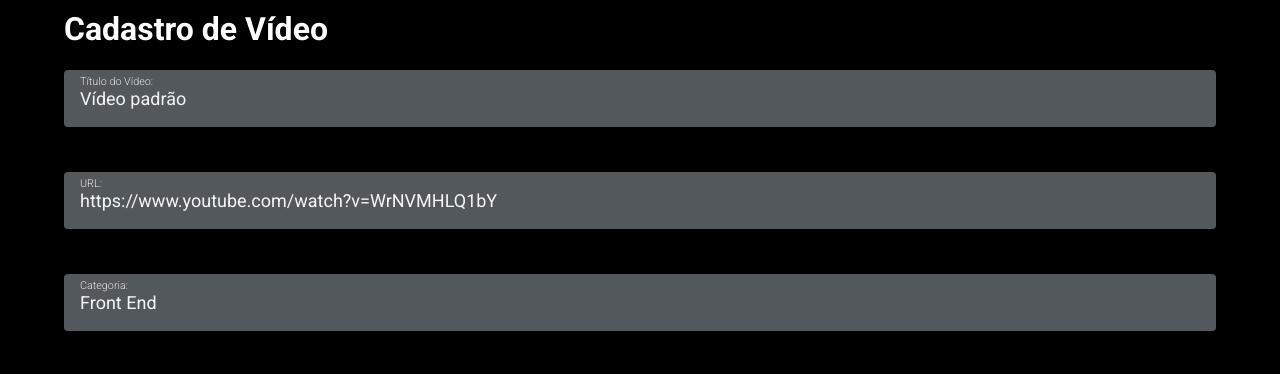
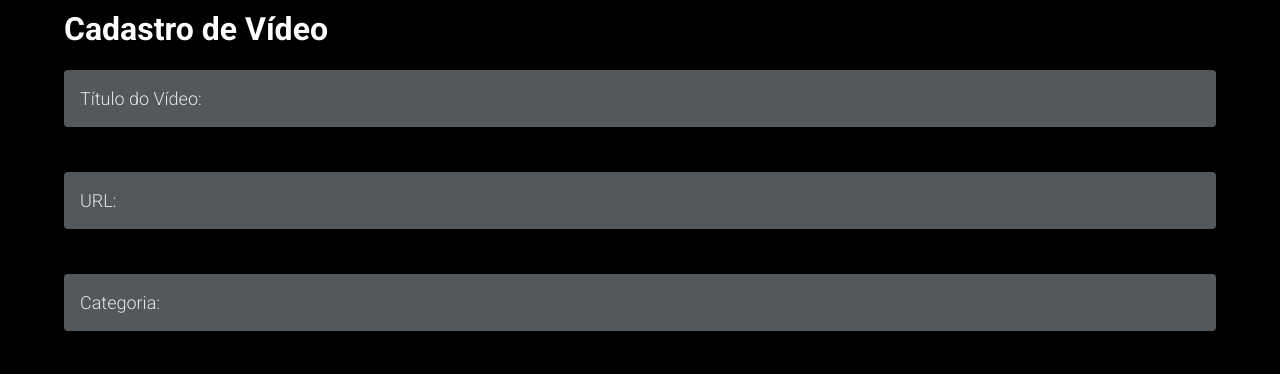
Before and after one commit to lucasbc92/buenoflix, a React (Create React App) app: page /cadastro/video in a window 1280 px wide. Shown: the part 155-529 px from the top of the page. Built offline with nearby package versions, Linux system fonts and the light colour scheme; data requests are answered from the project's data file.

Commit message:
Cleared default video values

```diff
--- a/src/pages/cadastro/Video/index.jsx
+++ b/src/pages/cadastro/Video/index.jsx
@@ -9,9 +9,9 @@ import categoriasRepository from '../../../repositories/categorias';
 
 const CadastroVideo = () => {
   const valoresIniciais = {
-    titulo: 'Vídeo padrão',
-    url: 'https://www.youtube.com/watch?v=WrNVMHLQ1bY',
-    categoria: 'Front End',
+    titulo: '',
+    url: '',
+    categoria: '',
   };
 
   const history = useHistory();
```
